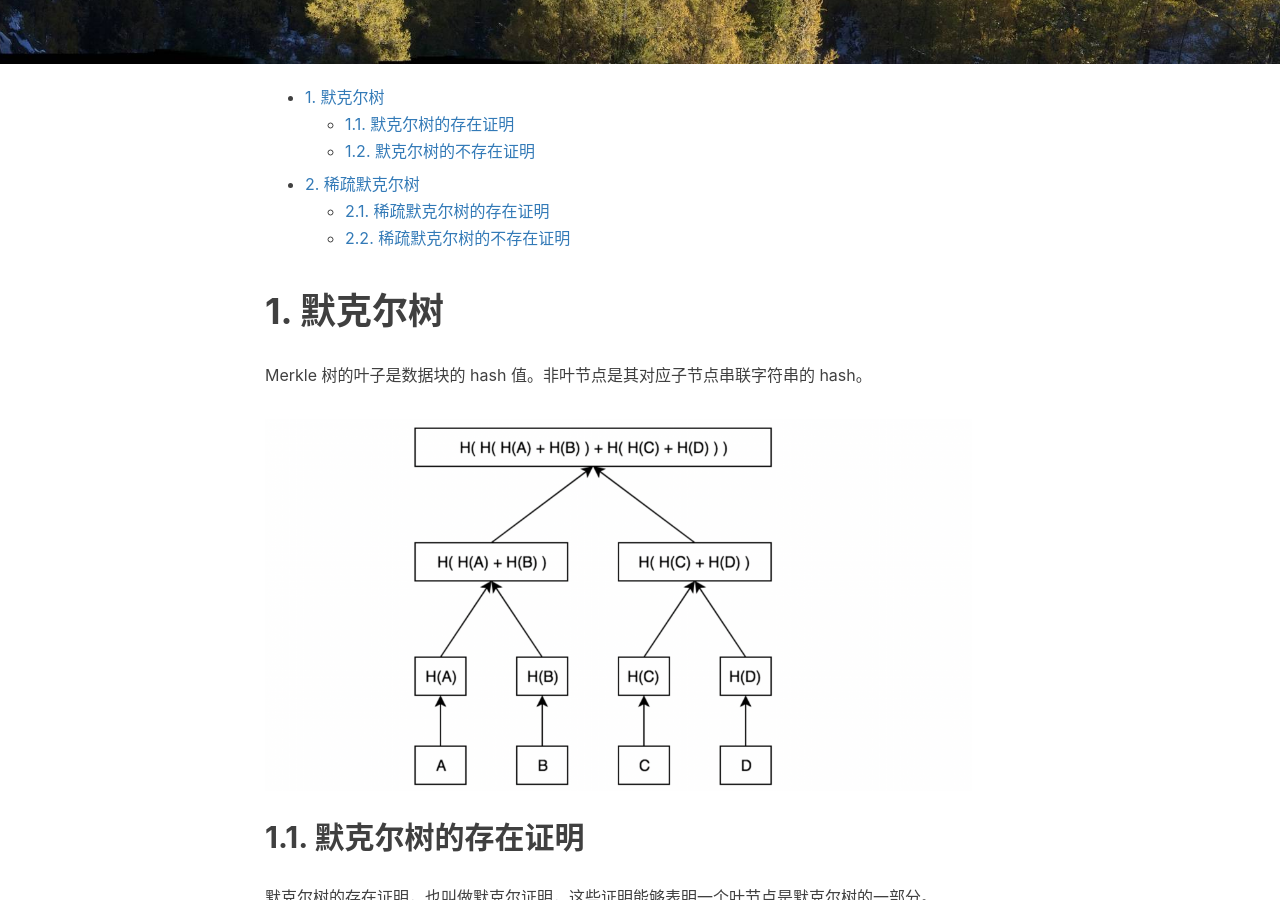
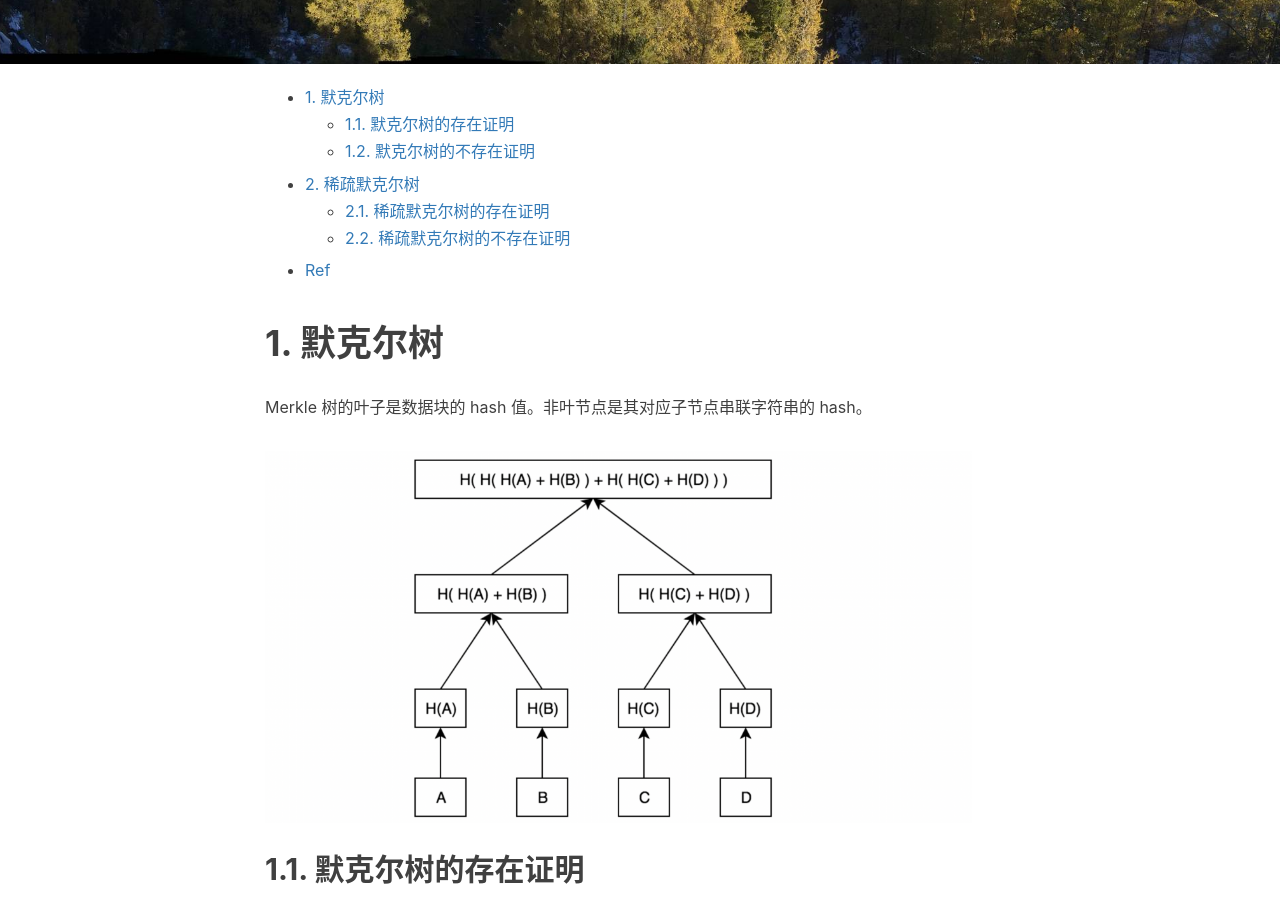
Before and after one commit to hello2mao/hello2mao.github.io, a Jekyll site: the page built from _posts/2019-12-05-Sparse-Merkle-Tree.md, in a window 1280 px wide and 900 px high, scrolled down 519 px. Built offline with Jekyll 4.4.1, drawn with Linux system fonts in a browser that asks for light colours; nearby versions of some CDN libraries; comment, search, counter and statistics services are not loaded; some of the changed text lies outside the part shown.

Commit message:
Lazy push: 2019年12月 4日 星期三 21时04分44秒 CST

```diff
--- a/_posts/2019-12-05-Sparse-Merkle-Tree.md
+++ b/_posts/2019-12-05-Sparse-Merkle-Tree.md
@@ -16,6 +16,7 @@
 - [2. 稀疏默克尔树](#2-稀疏默克尔树)
   - [2.1. 稀疏默克尔树的存在证明](#21-稀疏默克尔树的存在证明)
   - [2.2. 稀疏默克尔树的不存在证明](#22-稀疏默克尔树的不存在证明)
+- [Ref](#ref)
 
 <!-- /TOC -->
 
@@ -42,3 +43,7 @@
 ## 2.1. 稀疏默克尔树的存在证明
 
 ## 2.2. 稀疏默克尔树的不存在证明
+
+# Ref
+
+- [What’s a Sparse Merkle Tree?](https://medium.com/@kelvinfichter/whats-a-sparse-merkle-tree-acda70aeb837)
```
